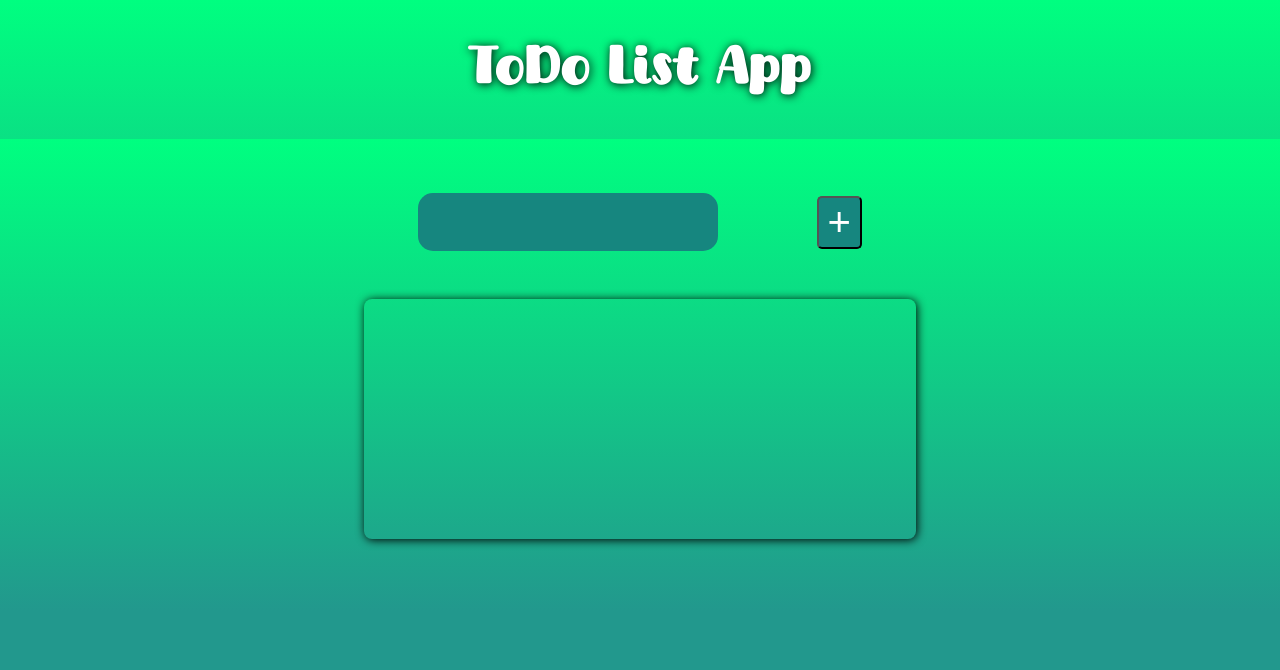
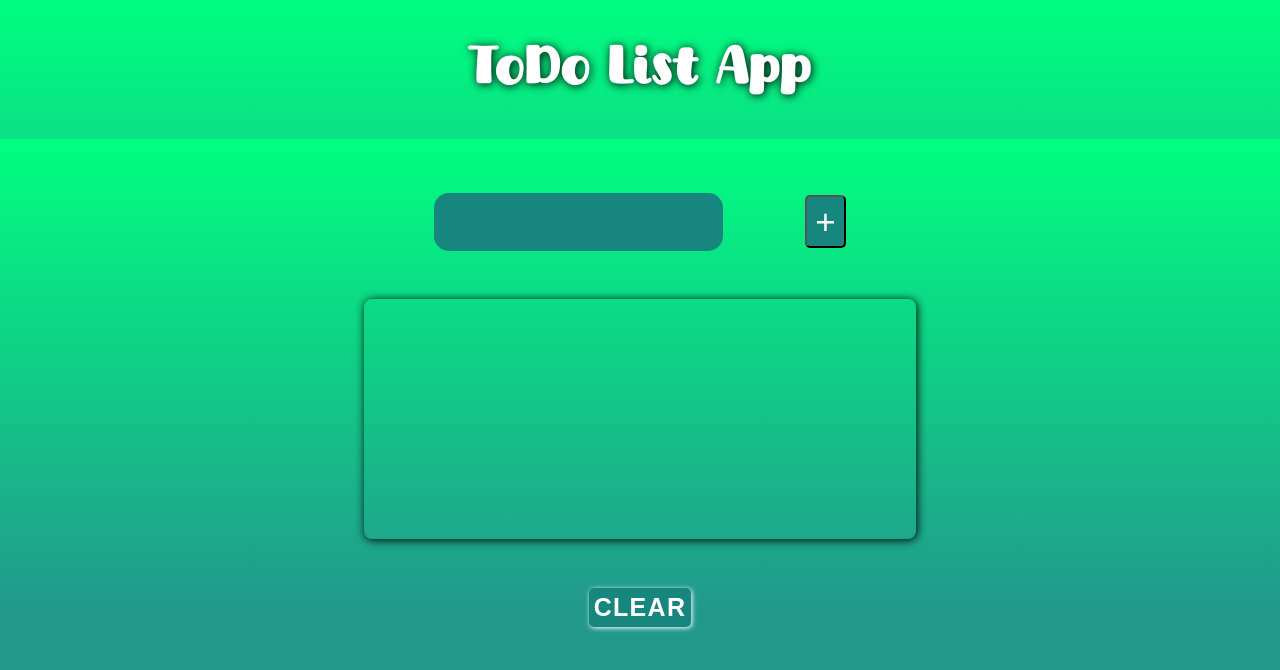
Before and after one commit to KyleeMBrown/Todo-List, a React (Vite) app in the folder Todo-List/: page / in a window 1280 px wide. Shown: the top 670 px of the page. Built offline with nearby package versions, Linux system fonts and the light colour scheme.

Commit message:
styling added complete & delete

```diff
--- a/Todo-List/src/App.css
+++ b/Todo-List/src/App.css
@@ -26,8 +26,10 @@
   flex-direction: column;
 }
 
+/*Input styling*/
+
 .todo-input{
-  width: 45%;
+  width: 48%;
   height: 35%;
   background-color: rgb(22, 134, 127);
   border-radius: 15px;
@@ -54,11 +56,17 @@
   border-radius:5px;
   margin-top: 1%;
   background-color:  rgb(22, 134, 127);
-  font-size: 40px;
+  font-size: 35px;
   color: white;
+  padding: 15px;
   transition: color .5s ease;
+  display: flex;
+  align-items:center;
+  justify-content:center;
+
 }
 
+/*Add button styling*/
 .todo-button:hover{
   color:  rgb(22, 134, 127);
   background-color: white;
@@ -73,13 +81,15 @@
 }
 
 .todo-div{
-  width: 50%;
+  width: 45%;
   border: 0px solid black;
   height: 20%;
   display: flex;
   align-items: center;
   justify-content: space-evenly;
 }
+
+/*Output Div Styling*/
 
 .output {
   box-shadow:1px 1px 10px;
@@ -98,17 +108,82 @@
   border: 0px solid;
   margin:0;
   padding:0;
-  overflow-y: scroll;
+  overflow-y:scroll;
 
 }
 
-.output li {
+/*Task output styling*/
+.list-div{
+  border: 0px solid;
+  display: flex;
+}
+
+.list-div li {
   color: white;
   font-family: sans-serif;
   width: 100%;
  font-size: 20px;
   list-style-type: none;
   letter-spacing:2px;
-  margin: 25px 0px 25px 0px
+  margin: 20px 0px 20px 0px;
+  display: flex;
+
 
 }
+
+.checkmark{
+  background-color:transparent;
+  width: 13%;
+  padding: 0;
+  border: none;
+  margin:0;
+}
+.checkmark img {
+  box-shadow: inset 1px 1px 12px white;
+}
+
+.checkmark img:hover {
+  transform: scale(108%);
+  box-shadow: inset 1px 1px 18px white;
+  cursor: pointer;
+}
+.delete {
+  background-color: transparent;
+  border: none;
+  color: red;
+  font-weight: 500;
+  font-size: 18px;
+  margin: 0px 15px 0px 0px;
+}
+
+.delete:hover {
+  text-shadow: 1px 1px 0px black;
+  cursor: pointer;
+  transform: scale(108%);
+}
+/*Clear Button Styling*/
+
+.clear-btn{
+  background-color: rgb(22, 134, 127);
+  color: white;
+  border-radius:5px;
+  margin-top: 3.8%;
+  font-size: 25px;
+  transition: color .5s ease;
+  letter-spacing: 1.3px;
+  border: none;
+  box-shadow: 1px 1px 5px white;
+  font-weight: bolder;
+  padding: 5px;
+  transition: .2s background-color ease;
+}
+
+.clear-btn:hover{
+  background-color: white;
+  color: rgb(22, 134, 127);
+  cursor:pointer;
+}
+.clear-btn:active{
+  color: rgb(172, 78, 98);
+  box-shadow: 1px 1px 10px red;
+}
--- a/Todo-List/src/App.jsx
+++ b/Todo-List/src/App.jsx
@@ -4,12 +4,14 @@ import Header from './components/Header'
 import Dashboard from './components/Dahboard'
 import TodoList from './components/TodoList'
 
+
+
 function App() {
   return (
     <>
       <Header navClass='nav' title='ToDo List App'/>
       <Dashboard className='dash'>
-        <TodoList buttonClass="todo-button" inputClass="todo-input"/>
+        <TodoList clearbuttonClass='clear-btn' addbuttonClass="todo-button" inputClass="todo-input"/>
       </Dashboard>
     </>
   );
--- /dev/null
+++ b/Todo-List/src/components/List.jsx
@@ -0,0 +1,35 @@
+import React from "react";
+import { useState } from "react";
+
+const List = (props) => {
+    const [display, setDisplay] = useState();
+    const [complete, setComplete] = useState('')
+    const [cList, setClist]= useState([])
+    const handleClick = () => {
+        setComplete('none')
+        console.log(props.task)
+    }
+    const handleMouseover = () => {
+        setDisplay(function changedisplay() {
+            return (
+                <>
+                    <button onClick={handleClick}  className='checkmark'><img width='30%' src="/src/assets/checkmark-png-5.png"></img></button>
+                    <button  className='delete'>X</button>
+                </>
+            )
+        });
+    };
+
+    const handleMouseout = () => {
+        setDisplay()
+    }
+
+    return (
+        <div   style={{display:complete}} onMouseOut={handleMouseout} onMouseOver={handleMouseover} className='list-div'>
+            <li >{props.task}</li>
+            {display}
+        </div>
+    )
+}
+
+export default List
--- a/Todo-List/src/components/TodoList.jsx
+++ b/Todo-List/src/components/TodoList.jsx
@@ -1,32 +1,36 @@
 import React from "react";
-import {useState} from "react";
+import {useState, useRef} from "react";
+import List from "./List";
 
 const TodoList = (props) => {
     const[todoList, setTodoList]= useState([])
     const [inputText, setInputText]=useState('')
     const handleChange = (e)=> {
         setInputText(e.target.value)
-    }
+    };
+    const input = React.useRef();
     const handleClick = () => {
         if (inputText.trim() !== ''){
             setTodoList([...todoList, inputText])
+            setInputText('')
+            input.current.value = null
         }
-
-    }
+    };
 
     return (
         <>
         <div className='todo-div'>
-        <input onChange={handleChange} type='text' className={props.inputClass}></input>
-        <button onClick={handleClick}  className={props.buttonClass}>+</button>
+        <input ref={input} onChange={handleChange} type='text' className={props.inputClass}></input>
+        <button onClick={handleClick}  className={props.addbuttonClass}>+</button>
         </div>
         <div className='output'>
             <ul>
             {todoList.map((item, index) => {
-              return  <li key={index}>{item}</li>
+              return  <List key={index} task={item}/>
             })}
             </ul>
         </div>
+        <button className={props.clearbuttonClass}>CLEAR</button>
         </>
 
     )
```
Also changed, not shown: Todo-List/src/assets/checkmark-png-5.png (added).
